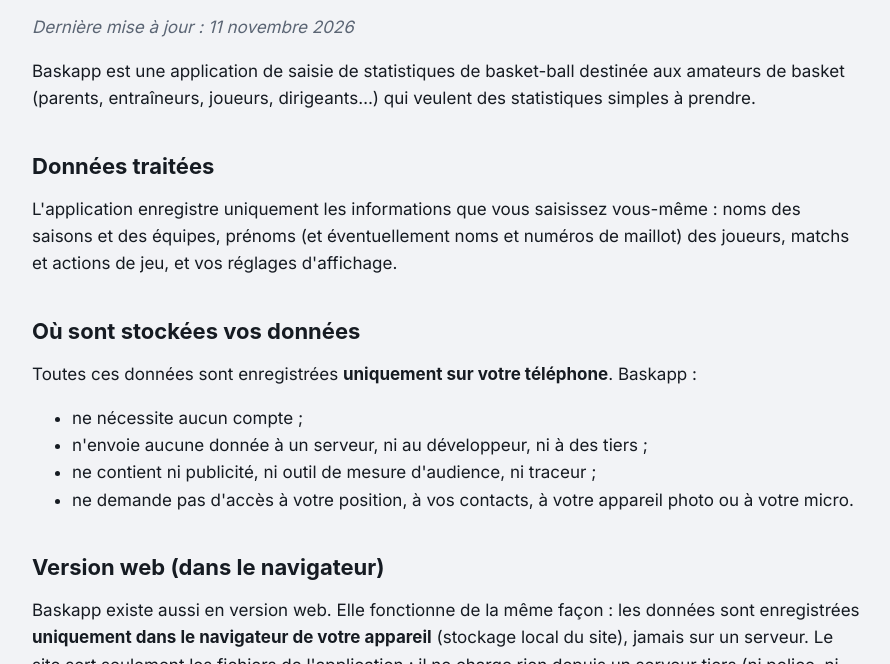
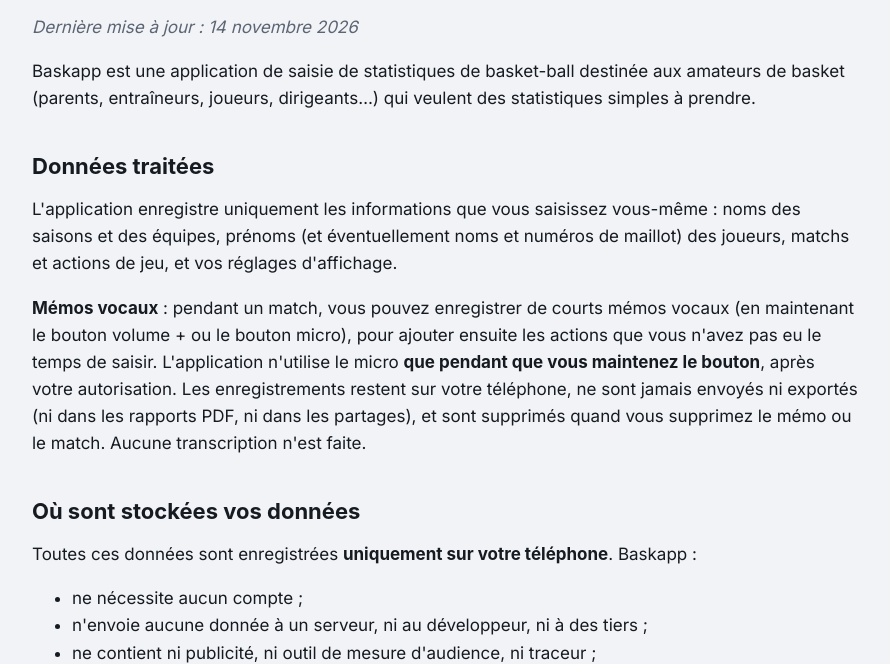
Before and after one commit to ehovaere/baskapp-page, a plain HTML site: page confidentialite.html in a window 1280 px wide. Shown: the part 95-759 px from the top of the page, without its empty margins (194-1084 px from the left). Drawn offline with Linux system fonts and the light colour scheme; a web font is replaced by a local one.

Commit message:
Add files via upload

```diff
--- a/confidentialite.html
+++ b/confidentialite.html
@@ -13,12 +13,13 @@
        Page liée depuis l'appli : ne pas y mettre de lien vers l'accueil ni vers le don
        (règles de paiement de Google Play). -->
   <h1>Politique de confidentialité de Baskapp</h1>
-  <p class="muted"><em>Dernière mise à jour : 11 novembre 2026</em></p>
+  <p class="muted"><em>Dernière mise à jour : 14 novembre 2026</em></p>
 
   <p>Baskapp est une application de saisie de statistiques de basket-ball destinée aux amateurs de basket (parents, entraîneurs, joueurs, dirigeants…) qui veulent des statistiques simples à prendre.</p>
 
   <h2>Données traitées</h2>
   <p>L'application enregistre uniquement les informations que vous saisissez vous-même : noms des saisons et des équipes, prénoms (et éventuellement noms et numéros de maillot) des joueurs, matchs et actions de jeu, et vos réglages d'affichage.</p>
+  <p><strong>Mémos vocaux</strong> : pendant un match, vous pouvez enregistrer de courts mémos vocaux (en maintenant le bouton volume + ou le bouton micro), pour ajouter ensuite les actions que vous n'avez pas eu le temps de saisir. L'application n'utilise le micro <strong>que pendant que vous maintenez le bouton</strong>, après votre autorisation. Les enregistrements restent sur votre téléphone, ne sont jamais envoyés ni exportés (ni dans les rapports PDF, ni dans les partages), et sont supprimés quand vous supprimez le mémo ou le match. Aucune transcription n'est faite.</p>
 
   <h2>Où sont stockées vos données</h2>
   <p>Toutes ces données sont enregistrées <strong>uniquement sur votre téléphone</strong>. Baskapp :</p>
@@ -26,7 +27,7 @@
     <li>ne nécessite aucun compte ;</li>
     <li>n'envoie aucune donnée à un serveur, ni au développeur, ni à des tiers ;</li>
     <li>ne contient ni publicité, ni outil de mesure d'audience, ni traceur ;</li>
-    <li>ne demande pas d'accès à votre position, à vos contacts, à votre appareil photo ou à votre micro.</li>
+    <li>ne demande pas d'accès à votre position, à vos contacts ou à votre appareil photo ; le micro n'est utilisé que pour les mémos vocaux, à votre demande (voir ci-dessus).</li>
   </ul>
 
   <h2>Version web (dans le navigateur)</h2>
```
